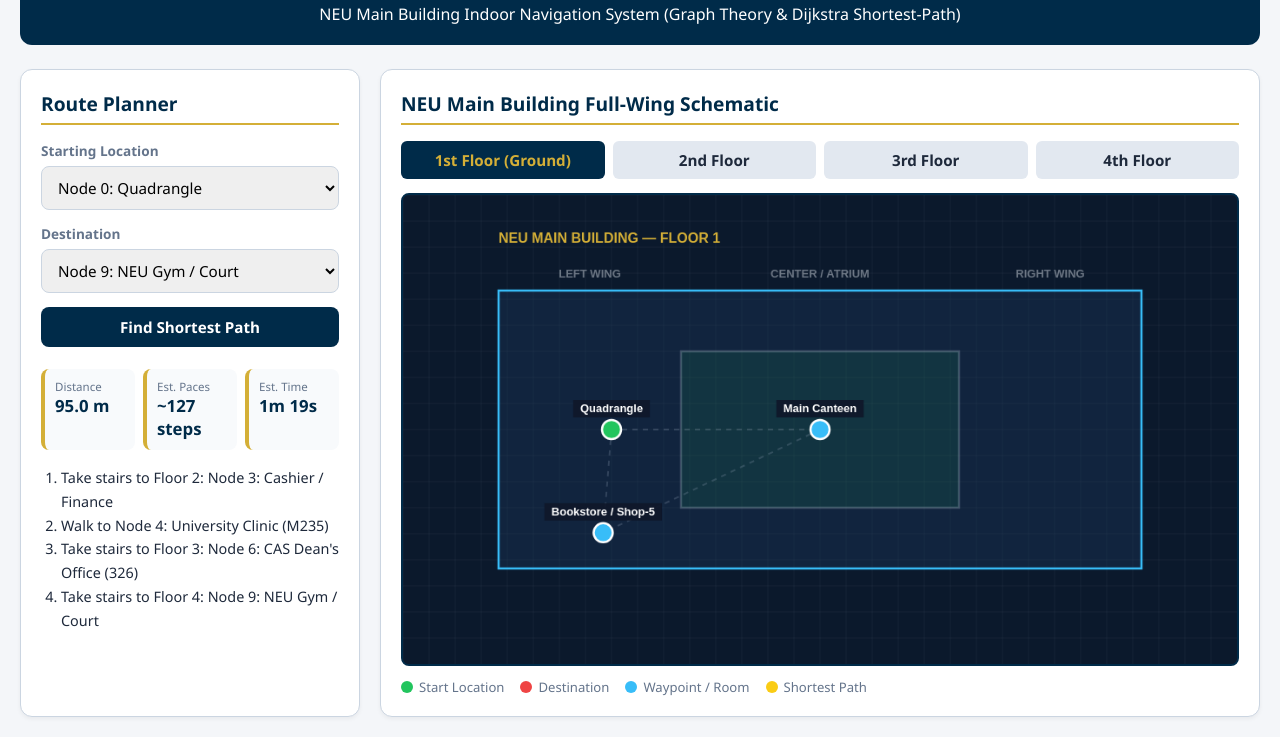
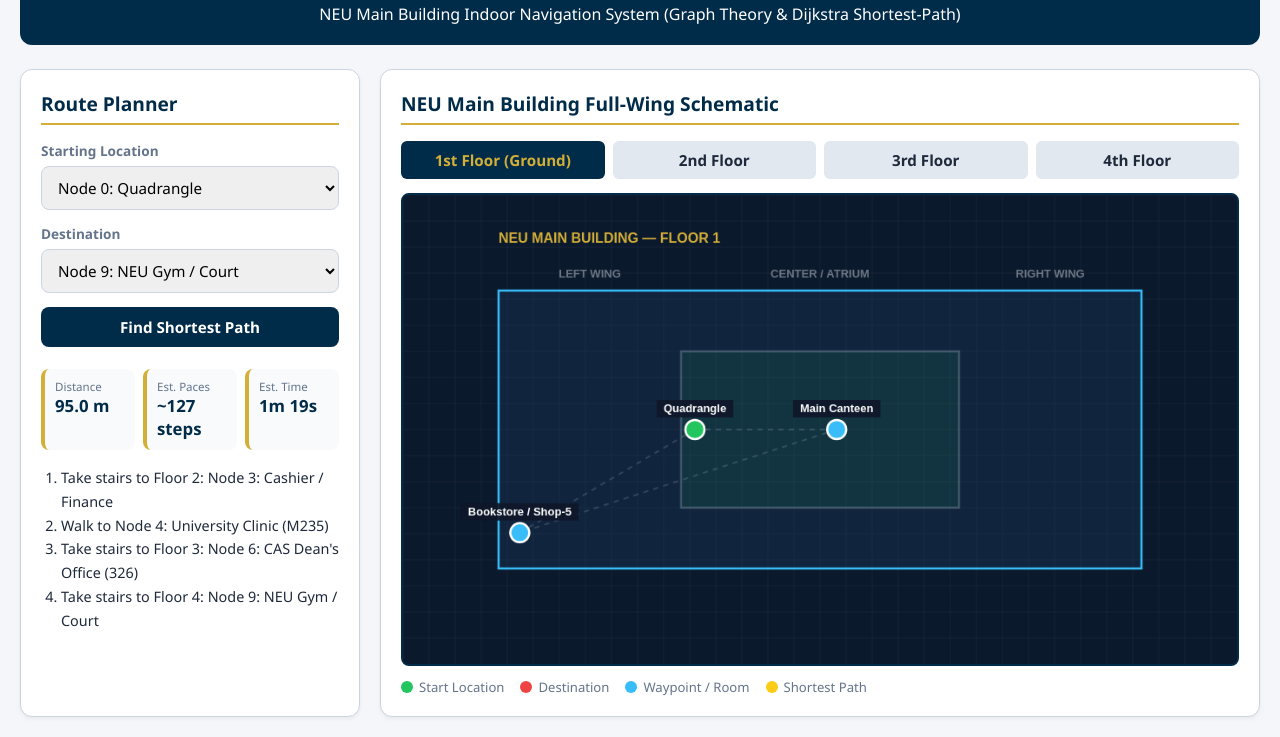
Before and after one commit to Luckzeyyy/pathfindr-neu, a plain HTML site: page index.html in a window 1280 px wide. Shown: the part 86-823 px from the top of the page. Drawn offline with Linux system fonts and the light colour scheme.

Commit message:
Update index.html

```diff
--- a/index.html
+++ b/index.html
@@ -89,14 +89,14 @@
   </div>
 
   <script>
-    // Calibrated node positions per user wing & vertical mapping
+    // Calibrated node positions matching the NEU Evacuation Blueprints
     const nodes = [
-      { id: 0, name: "Node 0: Quadrangle", floor: 1, x: 0.25, y: 0.50 },
-      { id: 1, name: "Node 1: Main Canteen", floor: 1, x: 0.50, y: 0.50 },
-      { id: 2, name: "Node 2: Bookstore / Shop-5", floor: 1, x: 0.24, y: 0.72 },
+      { id: 0, name: "Node 0: Quadrangle", floor: 1, x: 0.35, y: 0.50 },
+      { id: 1, name: "Node 1: Main Canteen", floor: 1, x: 0.52, y: 0.50 },
+      { id: 2, name: "Node 2: Bookstore / Shop-5", floor: 1, x: 0.14, y: 0.72 },
       { id: 3, name: "Node 3: Cashier / Finance", floor: 2, x: 0.14, y: 0.72 },
       { id: 4, name: "Node 4: University Clinic (M235)", floor: 2, x: 0.50, y: 0.50 },
-      { id: 5, name: "Node 5: Multi-Purpose Hall", floor: 2, x: 0.23, y: 0.72 },
+      { id: 5, name: "Node 5: Multi-Purpose Hall", floor: 2, x: 0.14, y: 0.50 },
       { id: 6, name: "Node 6: CAS Dean's Office (326)", floor: 3, x: 0.76, y: 0.72 },
       { id: 7, name: "Node 7: 3rd Floor Main Stairs", floor: 3, x: 0.50, y: 0.72 },
       { id: 8, name: "Node 8: Student Discipline (M430)", floor: 4, x: 0.76, y: 0.72 },
```
